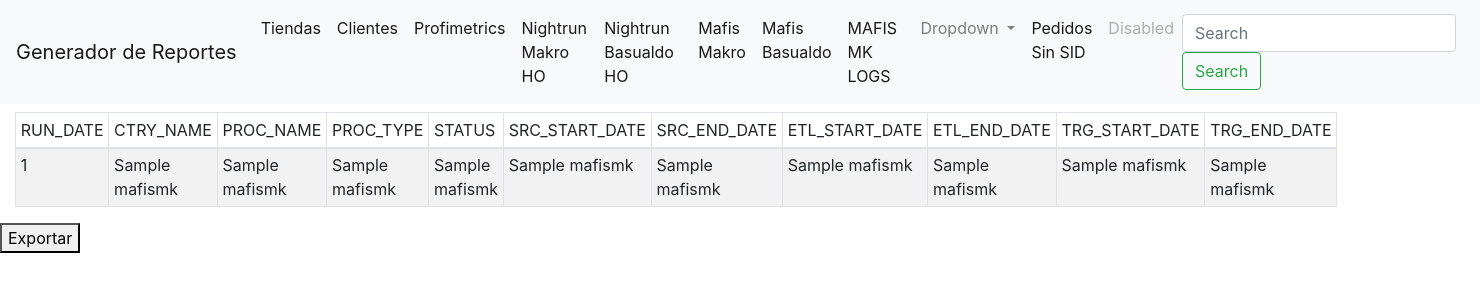
After one commit to quintanadaniel/api_genrep_makro, a Flask app: template templates/mafis_bdoho.html in a window 1480 px wide. The commit adds this page. Shown: the top 300 px of the page. Run offline with Flask 2, Linux system fonts and the light colour scheme; the template is opened without the code that fills it: most values are stand-ins (such as "Sample title", 1, 10 or a date in 2020); some libraries are stand-ins or nearby versions.

Commit message:
se agregan los procesos de mafis basualdo y logs de mafis basualdo al generador de reporte 17/11/2019

```diff
--- a/app.py
+++ b/app.py
@@ -4,7 +4,9 @@ from config.database import OracleDB
 from modules.clientes.cliente import customers
 from modules.sistemas.profi import profis
 from modules.sistemas.nightrunho import nr_status
+from modules.sistemas.nightrunbdoho import nr_status_bdoho
 from modules.sistemas.mafis_mk import getmafismkho
+from modules.sistemas.mafis_bdoho import getmafisbdoho
 from modules.sistemas.mafis_log_mk import mafisMK_log
 from modules.pedidos.pedido_sin_sid import get_OcSinSid
 from modules.tiendas.tienda import stores
@@ -36,6 +38,11 @@ def get_mafis_mk():
     l_mafisMkho = getmafismkho()
     return render_template('mafis_mk.html', mafismk1 = l_mafisMkho)
 
+@app.route('/mafisbdoho/', methods=['GET'])
+def get_mafis_bdoho():
+    l_mafisbdoho = getmafisbdoho()
+    return render_template('mafis_bdoho.html', mafisbdoho1 = l_mafisbdoho)
+
 @app.route('/mafismklog/', methods=['GET'])
 def mafis_mk_log():
     l_mafisMK_log = mafisMK_log()
@@ -52,6 +59,12 @@ def getNr_stat():
     print (l_nrst)
     return render_template('nrstatus.html', nrst1 = l_nrst)
 
+@app.route('/nrstatusbdoho/', methods=['GET'])
+def getNr_stat_bdoho():
+    l_nrst_bdoho = nr_status_bdoho()
+    print (l_nrst_bdoho)
+    return render_template('nrstatusbdoho.html', nrst_bdoho1 = l_nrst_bdoho)
+
 @app.route('/pedsinsid/', methods=['GET'])
 def getOcSinSid():
     l_ocsinsid = get_OcSinSid()
--- a/modules/sistemas/nightrunho.py
+++ b/modules/sistemas/nightrunho.py
@@ -1,6 +1,6 @@
 from config.database import OracleDB
 
-def profis():
+def nrstatus():
     l_nrst = nr_status()
     print (l_nrst)
     return l_nrst
--- a/templates/index.html
+++ b/templates/index.html
@@ -32,10 +32,16 @@
                         <a class="nav-link" href="{{ url_for('profimet') }}">Profimetrics <span class="sr-only">(current)</span></a>
                     </li>
                     <li class="nav-item active">
-                        <a class="nav-link" href="{{ url_for('getNr_stat') }}">Nightrun HO <span class="sr-only">(current)</span></a>
+                        <a class="nav-link" href="{{ url_for('getNr_stat') }}">Nightrun Makro HO<span class="sr-only">(current)</span></a>
                     </li>
                     <li class="nav-item active">
-                        <a class="nav-link" href="{{ url_for('get_mafis_mk') }}">MAFIS MK <span class="sr-only">(current)</span></a>
+                        <a class="nav-link" href="{{ url_for('getNr_stat_bdoho') }}">Nightrun Basualdo HO<span class="sr-only">(current)</span></a>
+                    </li>
+                    <li class="nav-item active">
+                        <a class="nav-link" href="{{ url_for('get_mafis_mk') }}">Mafis Makro <span class="sr-only">(current)</span></a>
+                    </li>
+                    <li class="nav-item active">
+                        <a class="nav-link" href="{{ url_for('get_mafis_bdoho') }}">Mafis Basualdo <span class="sr-only">(current)</span></a>
                     </li>
                     <li class="nav-item active">
                         <a class="nav-link" href="{{ url_for('mafis_mk_log') }}">MAFIS MK LOGS<span class="sr-only">(current)</span></a>
--- /dev/null
+++ b/templates/mafis_bdoho.html
@@ -0,0 +1,47 @@
+{% extends 'index.html' %}
+
+{% block body %}
+<head>
+        <meta http-equiv="refresh" content="10">
+</head>
+<form action="/mafismk" method="GET">
+<div class="col-md-7">
+    <table class="table table-striped table-bordered bg-white table-sm">
+        <thead>
+            <tr>
+                <td>RUN_DATE</td>
+                <td>CTRY_NAME</td>
+                <td>PROC_NAME</td>
+                <td>PROC_TYPE</td>
+                <td>STATUS</td>
+                <td>SRC_START_DATE</td>
+                <td>SRC_END_DATE</td>
+                <td>ETL_START_DATE</td>
+                <td>ETL_END_DATE</td>
+                <td>TRG_START_DATE</td>
+                <td>TRG_END_DATE</tr>
+        </thead>
+        <tbody>
+            {% for mafismk in mafismk1 %}
+                <tr>
+                    <td>{{ mafismk.0 }}</td>
+                    <td>{{ mafismk.1 }}</td>
+                    <td>{{ mafismk.2 }}</td>
+                    <td>{{ mafismk.3 }}</td>
+                    <td>{{ mafismk.4 }}</td>
+                    <td>{{ mafismk.5 }}</td>
+                    <td>{{ mafismk.6 }}</td>
+                    <td>{{ mafismk.7 }}</td>
+                    <td>{{ mafismk.8 }}</td>
+                    <td>{{ mafismk.9 }}</td>
+                    <td>{{ mafismk.10 }}</td>
+                </tr>
+            {% endfor %}
+        </tbody>
+    </table>
+</div>
+<button onclick="">
+    Exportar
+</button>
+
+{% endblock %}
```
Also changed, not shown: config/database_bdo.py (added, +54 -0 lines), modules/sistemas/mafis_bdoho.py (added, +16 -0 lines), modules/sistemas/nightrunbdoho.py (added, +16 -0 lines), templates/nrstatusbdoho.html (added, +40 -0 lines).
